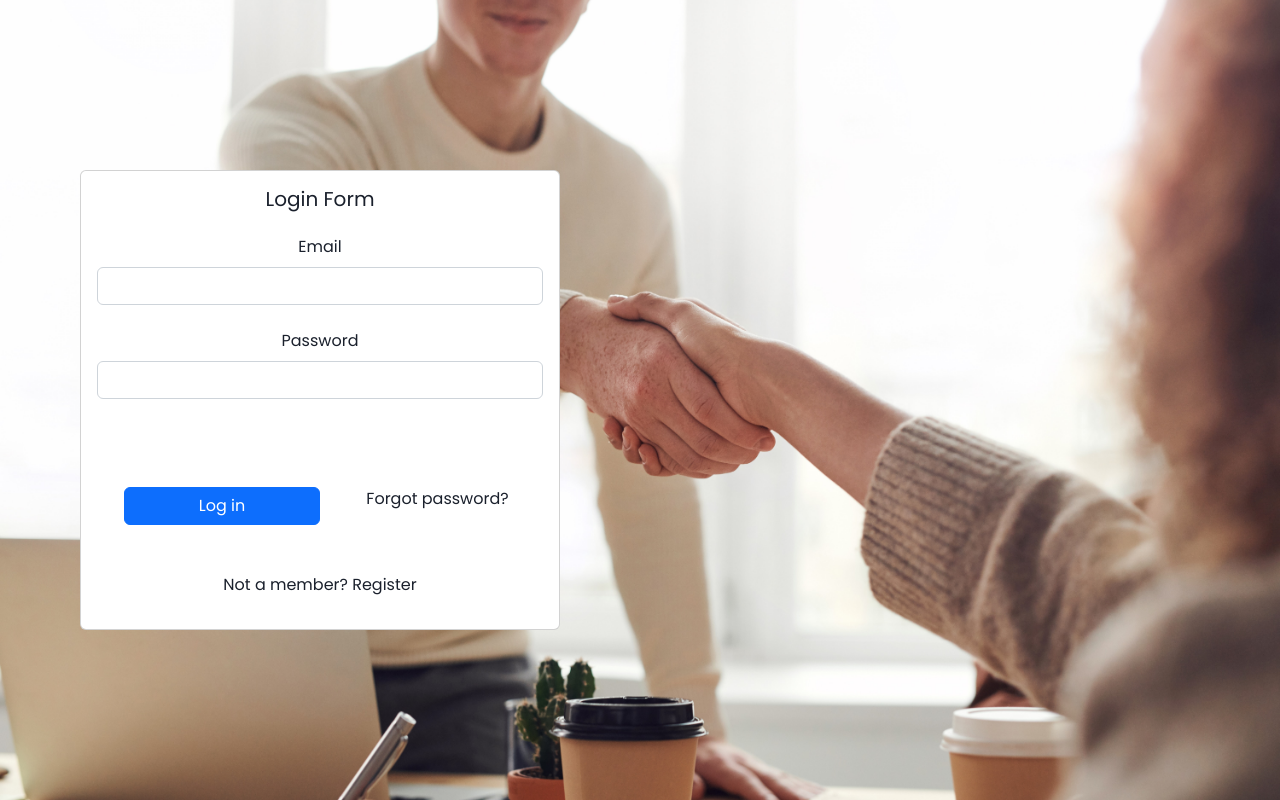
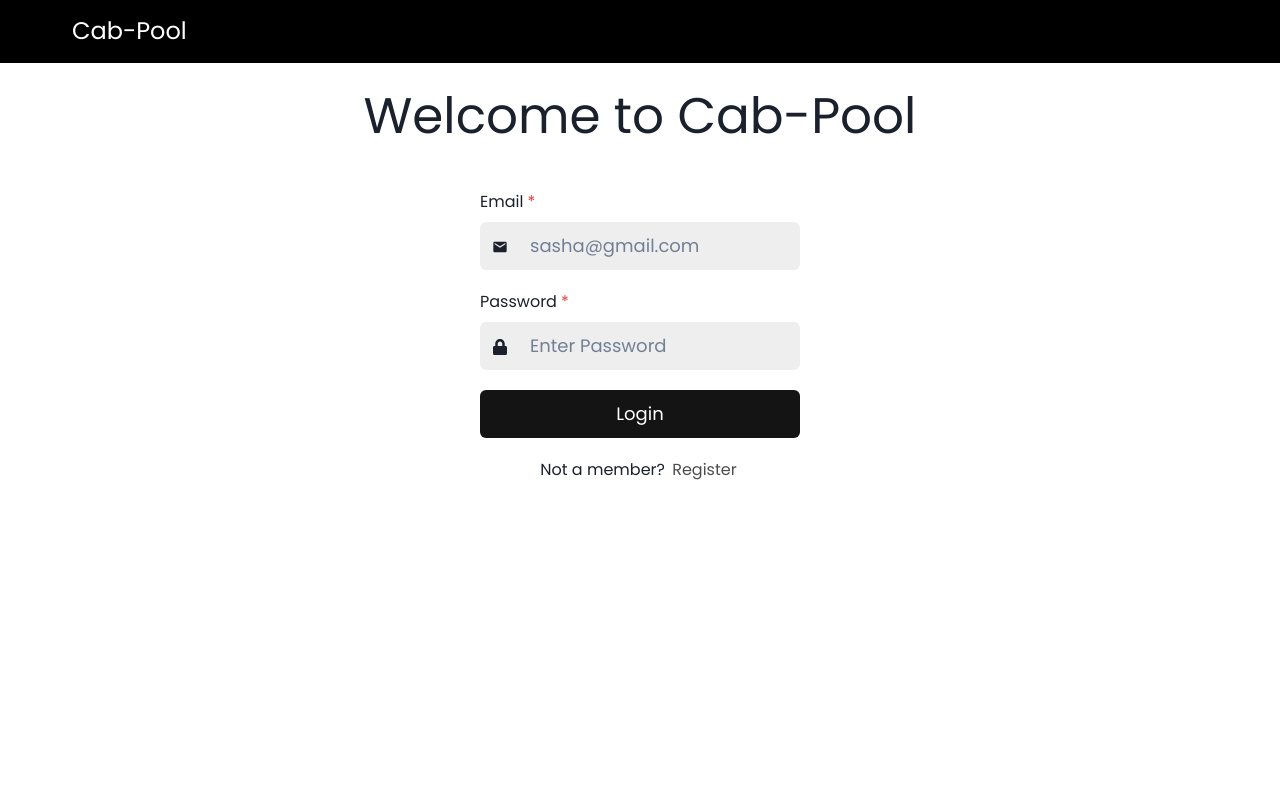
Before and after one commit to maitreya-v/C-GP-Frontend, a React (Create React App) app: page / in a window 1280 px wide. Built offline with nearby package versions, Linux system fonts and the light colour scheme.

Commit message:
Changed activation.jsx and login.jsx

```diff
--- a/src/components/Activate.jsx
+++ b/src/components/Activate.jsx
@@ -1,11 +1,24 @@
-import React from 'react'
-import { Button, Container,Row,Col } from 'react-bootstrap'
-import axios from 'axios'
-import { useParams } from 'react-router-dom'
+import React from "react";
+import "./Login.css";
+import axios from "axios";
+import { useState } from "react";
+import { useParams } from "react-router-dom";
 import { useNavigate } from "react-router-dom";
+import {
+  Flex,
+  Heading,
+  Box,
+  Text,
+  VStack,
+  Button,
+} from "@chakra-ui/react";
+import { useToast } from '@chakra-ui/react'
+
 const Activate = () => {
     const navigate=useNavigate();
     const {  id , token } = useParams();
+    const toast = useToast();
+
     const tokenGenerator=()=>{
         console.log(id)
         // const headers={
@@ -17,21 +30,77 @@ const Activate = () => {
         }
         axios.post('http://127.0.0.1:8000/auth/users/activation/',obj)
         .then((res)=>{
+            toast({
+                title: 'Account Activated',
+                description: "Now you can login",
+                status: 'success',
+                duration: 9000,
+                position:'bottom-right',
+                isClosable: true,
+              })
             navigate('/')
         })
-        .catch((error)=>console.log(error))
+        .catch((error)=>{
+            if(error.response.data.detail==="Stale token for given user."){
+                toast({
+                    title: 'Token Error',
+                    description: "Expired Token",
+                    status: 'error',
+                    duration: 9000,
+                    position:'bottom-right',
+                    isClosable: true,
+                  })
+            }
+        })
     }
 
 
   return (
-        <Container className='d-flex justify-content-center align-items-center' style={{'height':'70vh'}}>
-            <Row>
-                <Col>
-                    <h1 className='mb-4'>Thank you for registering! One last step</h1>
-                    <Button variant='success btn-lg' onClick={tokenGenerator}>Verify</Button>
-                </Col>
-            </Row>
-        </Container>
+        <>
+        <Flex as="nav" bg="black" align="center" maxHeight="10vh">
+        <Heading
+          ms="3em"
+          my="17px"
+          fontSize="2xl"
+          fontWeight="semilight"
+          color="white"
+        >
+          Cab-Pool
+        </Heading>
+      </Flex>
+
+      <Flex as="main" justify="center" align="center">
+        <VStack>
+          <Text fontSize={50} my={4} fontWeight={400}>
+            One Last Step!
+          </Text>
+
+          <Box
+            height="xl"
+            width="md"
+            bg=""
+            display="flex"
+            alignItems="flex-start"
+            justifyContent="center"
+            rounded="md"
+            m={3}
+          >
+           <Button
+                    type="submit"
+                    size="lg"
+                    width="xs"
+                    fontWeight="semilight"
+                    bg="blackAlpha.900"
+                    color="white"
+                    _hover={{ bg: "blackAlpha.800" }}
+                    onClick={tokenGenerator}
+                  >
+                    Verify
+                  </Button>
+          </Box>
+        </VStack>
+      </Flex>
+        </>
     )
 }
 
--- a/src/components/Login.css
+++ b/src/components/Login.css
@@ -16,3 +16,12 @@
 .error-visible{
   visibility: hidden;
 }
+
+.register-link{
+  color: rgba(0,0,0,0.7);
+  margin: 3px;
+}
+
+.register-link:hover{
+    color: black;
+}
--- a/src/components/Login.jsx
+++ b/src/components/Login.jsx
@@ -1,25 +1,48 @@
 import React from "react";
-import { Container, Col, Row } from "react-bootstrap";
-import Card from "react-bootstrap/Card";
 import "./Login.css";
-import { useState,useEffect } from 'react';
-import axios from 'axios';
+import { useState } from "react";
+import axios from "axios";
 import { useNavigate } from "react-router-dom";
-import Alert from 'react-bootstrap/Alert';
-import Button from 'react-bootstrap/Button';
-import {NavLink} from "react-router-dom";
+import { NavLink } from "react-router-dom";
+import {
+  Flex,
+  Heading,
+  Box,
+  Text,
+  FormControl,
+  FormLabel,
+  Input,
+  HStack,
+  Button,
+  VStack,
+  InputGroup,
+  InputLeftElement,
+} from "@chakra-ui/react";
+import { FaLock } from "react-icons/fa";
+import { MdEmail } from "react-icons/md";
+import { BsExclamationTriangleFill } from "react-icons/bs";
+import { useToast } from '@chakra-ui/react'
+
+
+
 const Login = () => {
 
-  const [username,setUsername] = useState("");
+  const [email,setEmail] = useState("");
   const [password,setPassword] = useState("");
   const navigate=useNavigate();
 
+
+  const [showEmailError, setShowEmailError] = useState(false);
+  const [showPasswordError, setShowPasswordError] = useState(false);
   const [showErrorMessage, setShowErrorMessage] = useState(true);
   const error=`error ${showErrorMessage ? 'error-visible' : ''}`;
+  const toast = useToast();
 
-  const onLoginHandler=()=>{
+
+  const onLoginHandler=(e)=>{
+    e.preventDefault();
     const postObj={
-        "email":username,
+        "email":email,
         "password":password
     }
     // axios.post('http://127.0.0.1:8000/api/login/',postObj).then((res)=>{
@@ -39,13 +62,21 @@ const Login = () => {
     axios.post('http://127.0.0.1:8000/auth/jwt/create/',postObj).then((res)=>{
       localStorage.setItem('access',res.data.access);
       localStorage.setItem('refresh',res.data.refresh);
-
+      console.log(res);
       if(res.status===200) navigate('/home');
     })
     .catch((error)=>{
-      if (error.response) {
-          setShowErrorMessage(false);
-         }
+      if(error.response.data.detail==="No active account found with the given credentials"){
+        toast({
+          title: 'No active account found with the given credentials',
+          description: "Please check email and password",
+          status: 'error',
+          duration: 9000,
+          position:'bottom-right',
+          isClosable: true,
+        })
+      }
+
     })
   }
 
@@ -53,77 +84,131 @@ const Login = () => {
 
   return (
     <>
+    <Flex as="nav" bg="black" align="center" maxHeight="10vh">
+        <Heading
+          ms="3em"
+          my="17px"
+          fontSize="2xl"
+          fontWeight="semilight"
+          color="white"
+        >
+          Cab-Pool
+        </Heading>
+      </Flex>
 
+      <Flex as="main" justify="center" align="center">
+        <VStack>
+          <Text fontSize={50} my={4} fontWeight={400}>
+            Welcome to Cab-Pool
+          </Text>
 
+          <Box
+            height="xl"
+            width="md"
+            bg=""
+            display="flex"
+            alignItems="flex-start"
+            justifyContent="center"
+            rounded="md"
+            m={3}
+          >
+            <form>
+              <VStack gap={5}>
 
+                <FormControl isRequired>
+                  <FormLabel>Email</FormLabel>
+                  <InputGroup>
+                    {
+                      showEmailError ?
+                      <InputLeftElement
+                        pointerEvents="none"
+                        children={<BsExclamationTriangleFill/> }
+                        mt="5px"
+                        color='red'
+                      />
+                      :
+                      <InputLeftElement
+                      pointerEvents="none"
+                      children={<MdEmail /> }
+                      mt="5px"
+                    />
+                    }
+                    <Input
+                      placeholder="sasha@gmail.com"
+                      type="email"
+                      color="black"
+                      size="lg"
+                      width="xs"
+                      _focus={{ borderColor: "blackAlpha.900" }}
+                      _hover={{}}
+                      style={{borderColor: showEmailError ? 'red' : ''}}
+                      bg="#eee"
+                      value={email}
+                      onChange={(e) => setEmail(e.target.value)}
+                    ></Input>
+                  </InputGroup>
+                </FormControl>
+                <FormControl isRequired>
+                  <FormLabel>Password</FormLabel>
+                  <InputGroup>
+                  {
+                      showPasswordError ?
+                      <InputLeftElement
+                        pointerEvents="none"
+                        children={<BsExclamationTriangleFill/> }
+                        mt="5px"
+                        color='red'
+                      />
+                      :
+                      <InputLeftElement
+                      pointerEvents="none"
+                      children={<FaLock /> }
+                      mt="5px"
+                    />
+                    }
+                    <Input
+                      placeholder="Enter Password"
+                      type="password"
+                      color="black"
+                      size="lg"
+                      width="xs"
+                      _focus={{ borderColor: "blackAlpha.900" }}
+                      _hover={{}}
+                      style={{borderColor: showPasswordError ? 'red' : ''}}
+                      bg="#eee"
+                      value={password}
+                      onChange={(e) => setPassword(e.target.value)}
+                    ></Input>
+                  </InputGroup>
+                </FormControl>
 
-      <Container fluid className="login-holder">
-        <Row className="">
-          <Col md={6} className="d-grid justify-content-center">
-
-            <Card style={{ width: "30rem" }}>
-              <Card.Body>
-                <Card.Title className="mb-4">Login Form</Card.Title>
-                <form>
-                  {/* <!-- Email input --> */}
-                  <div className="form-outline mb-4">
-                    <label className="form-label" htmlFor="form2Example1">
-                      Email
-                    </label>
-                    <input
-                      type="username"
-                      id="form2Example1"
-                      className="form-control"
-                      onChange={(e)=>setUsername(e.target.value)}
-                    />
-                  </div>
-
-                  {/* <!-- Password input --> */}
-                  <div className="form-outline mb-4">
-                    <label className="form-label" htmlFor="form2Example2">
-                      Password
-                    </label>
-                    <input
-                      type="password"
-                      id="form2Example2"
-                      className="form-control"
-                      onChange={(e)=>setPassword(e.target.value)}
-                    />
-                  </div>
-
-                  {/* <!-- 2 column grid layout for inline styling --> */}
-                  <div className="row mb-4">
-
-                 <p className={error}>Can't Login! Please check entered username and password</p>
-
-                  <button type="button" className="btn btn-primary btn-block col-5 offset-1 mb-4" onClick={onLoginHandler}>
-                    Log in
-                  </button>
-                    <div className="col">
-                      {/* <!-- Simple link --> */}
-                      <NavLink to='forgot/'>Forgot password?</NavLink>
-                    </div>
-                  </div>
-
-                  {/* <!-- Submit button --> */}
-
-                  {/* <!-- Register buttons --> */}
-                  <div className="text-center">
-                    <p>
-                      Not a member? <a href="register/">Register</a>
-                    </p>
-
-                  </div>
-                </form>
-              </Card.Body>
-            </Card>
-          </Col>
-        </Row>
-      </Container>
-
-
-
-
+                <HStack>
+                  <Button
+                    type="submit"
+                    size="lg"
+                    width="xs"
+                    fontWeight="semilight"
+                    bg="blackAlpha.900"
+                    color="white"
+                    _hover={{ bg: "blackAlpha.800" }}
+                    onClick={(e)=>{
+                      onLoginHandler(e);
+                    }}
+                  >
+                    Login
+                  </Button>
+                </HStack>
+                <Text>
+                  Not a member?{" "}
+                  <NavLink exact to="register/" className="register-link">
+                    Register
+                  </NavLink>
+                </Text>
+              </VStack>
+            </form>
+          </Box>
+        </VStack>
+      </Flex>
     </>
   );
 };
```
Also changed, not shown: src/components/Register.jsx (+2 -5 lines).
